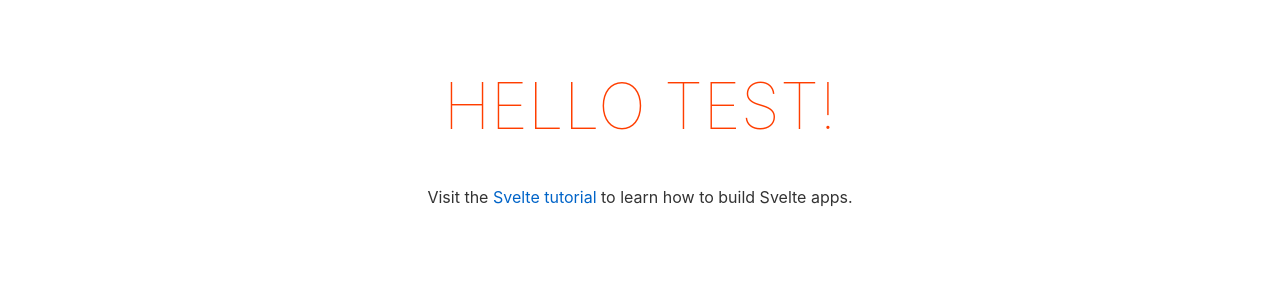
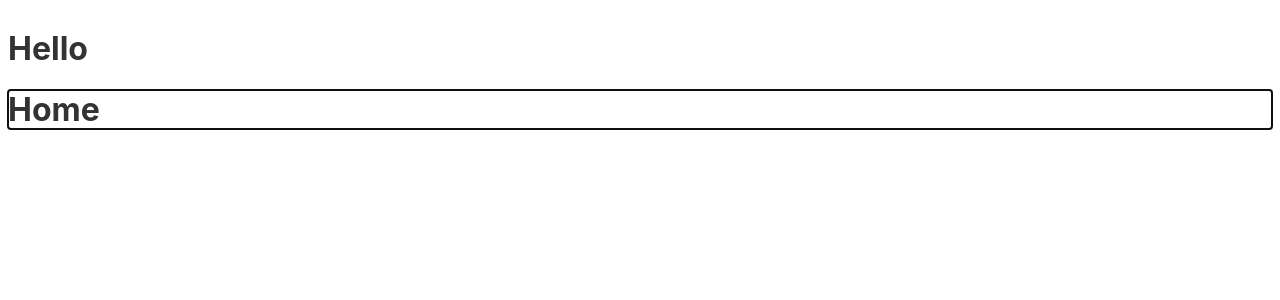
Before and after one commit to stevenwaterman/ManualForMe, a Svelte app in the folder svelte/: page / in a window 1280 px wide. Shown: the top 300 px of the page. Built offline with nearby package versions, Linux system fonts and the light colour scheme.

Commit message:
Add router to svelte

```diff
--- a/package.json
+++ b/package.json
@@ -25,6 +25,7 @@
     "esbuild": "^0.11.18",
     "eslint": "^7.25.0",
     "jest": "^26.4.2",
+    "serve": "^11.3.2",
     "ts-jest": "^26.2.0",
     "ts-node": "^9.0.0",
     "ts-standardx": "^0.7.5",
--- a/svelte/package.json
+++ b/svelte/package.json
@@ -5,7 +5,7 @@
   "scripts": {
     "build": "rollup -c",
     "dev": "rollup -c -w",
-    "start": "sirv public --no-clear",
+    "start": "serve -n -s -l 5000 public",
     "validate": "svelte-check"
   },
   "devDependencies": {
@@ -25,6 +25,6 @@
     "@tsconfig/svelte": "^1.0.0"
   },
   "dependencies": {
-    "sirv-cli": "^1.0.0"
+    "svelte-navigator": "^3.1.5"
   }
 }
--- a/svelte/src/App.svelte
+++ b/svelte/src/App.svelte
@@ -1,30 +1,14 @@
 <script lang="ts">
-	export let name: string;
+  import { Router, Link, Route } from "svelte-navigator";
+  import Home from "./home/index.svelte";
+  import Hi from "./hi/index.svelte";
+  import NotFound from "./notfound/index.svelte";
 </script>
 
-<main>
-	<h1>Hello {name}!</h1>
-	<p>Visit the <a href="https://svelte.dev/tutorial">Svelte tutorial</a> to learn how to build Svelte apps.</p>
-</main>
+<h1>Hello</h1>
 
-<style>
-	main {
-		text-align: center;
-		padding: 1em;
-		max-width: 240px;
-		margin: 0 auto;
-	}
-
-	h1 {
-		color: #ff3e00;
-		text-transform: uppercase;
-		font-size: 4em;
-		font-weight: 100;
-	}
-
-	@media (min-width: 640px) {
-		main {
-			max-width: none;
-		}
-	}
-</style>
+<Router>
+  <Route path="/" component={Home}/>
+  <Route path="hi" component={Hi}/>
+  <Route component={NotFound}/>
+</Router>
--- /dev/null
+++ b/svelte/src/hi/index.svelte
@@ -0,0 +1 @@
+<h1>Hi</h1>
--- /dev/null
+++ b/svelte/src/home/index.svelte
@@ -0,0 +1 @@
+<h1>Home</h1>
--- a/svelte/src/main.ts
+++ b/svelte/src/main.ts
@@ -2,9 +2,7 @@ import App from './App.svelte'
 
 const app = new App({
   target: document.body,
-  props: {
-    name: 'test'
-  }
+  props: {}
 })
 
 export default app
--- /dev/null
+++ b/svelte/src/notfound/index.svelte
@@ -0,0 +1 @@
+<h1>Not Found</h1>
--- a/svelte/tsconfig.json
+++ b/svelte/tsconfig.json
@@ -1,5 +1,8 @@
 {
   "extends": "@tsconfig/svelte/tsconfig.json",
+  "compilerOptions": {
+    "sourceMap": true
+  },
 
   "include": ["src/**/*"],
   "exclude": ["node_modules/*", "__sapper__/*", "public/*"]
```
Also changed, not shown: 2 other files (tests, documents, lock files or other folders).
